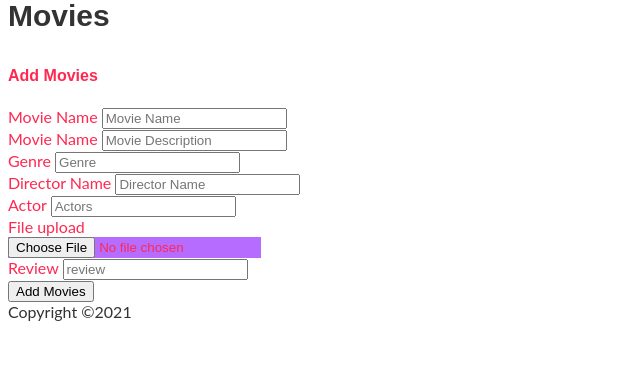
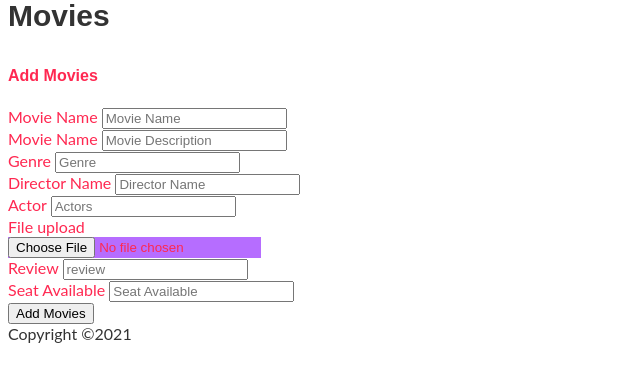
Before and after one commit to aditya-singh-07/ecommerce, a Flask app: template templates/admin/add_movies.html in a window 1280 px wide. Shown: the part 353-735 px from the top of the page, without its empty margins (0-640 px from the left). Run offline with Flask 2, Linux system fonts and the light colour scheme; the template is opened without the code that fills it, so the values that code supplies are empty.

Commit message:
added no of seat

```diff
--- a/admin.py
+++ b/admin.py
@@ -48,8 +48,9 @@ def movies_post():
             director_name = request.form.get('director_name')
             actors = request.form.get('actors')
             review = request.form.get('review')
+            seat_available = request.form.get('seat_available')
             files=f.filename
-            movie = Movies(movie_name,movie_description, genre, files, director_name,actors,review)
+            movie = Movies(movie_name,movie_description, genre, files, director_name,actors,review,seat_available)
             db.session.add(movie)
             db.session.commit()
             flash("Successfully created!!")
--- a/model_admin.py
+++ b/model_admin.py
@@ -60,8 +60,9 @@ class Movies(db.Model):
     director_name = db.Column(db.String(100), nullable=True)
     actors = db.Column(db.String(100), nullable=False)
     review = db.Column(db.String(100), nullable=False)
+    seat_available=db.Column(db.Integer, nullable=False)
 
-    def __init__(self, movie_name,movie_description, genre, movie_poster, director_name, actors, review):
+    def __init__(self, movie_name,movie_description, genre, movie_poster, director_name, actors, review,seat_available):
         self.movie_name = movie_name
         self.movie_description=movie_description
         self.genre = genre
@@ -69,6 +70,7 @@ class Movies(db.Model):
         self.director_name = director_name
         self.actors = actors
         self.review = review
+        self.seat_available=seat_available
 
 class Order(db.Model, UserMixin):
     order_id = db.Column(db.Integer, primary_key=True)
--- a/templates/admin/add_movies.html
+++ b/templates/admin/add_movies.html
@@ -56,6 +56,10 @@
                                           <label for="review">Review</label>
                                           <input type="text" name="review" class="form-control" id="review" placeholder="review">
                                         </div>
+                                             <div class="form-group">
+                                          <label for="seat">Seat Available</label>
+                                          <input type="text" name="seat_available" class="form-control" id="seat" placeholder="Seat Available">
+                                        </div>
 
                                         <button type="submit" class="btn btn-primary btn-rounded btn-fw">Add Movies</button>
 
```
Also changed, not shown: templates/admin/movie_detail.html (+11 -7 lines).
